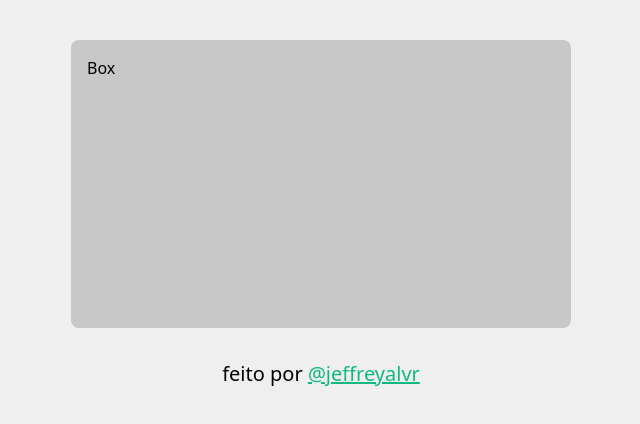
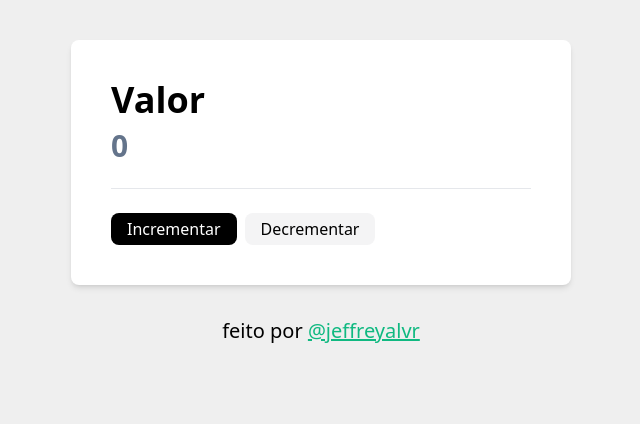
Before and after one commit to jeffreyalvr/incrementador-redux, a React (Vite) app: page / in a window 1280 px wide. Shown: the top 424 px of the page, without its empty margins (319-959 px from the left). Built offline with nearby package versions, Linux system fonts and the light colour scheme.

Commit message:
Adiciona conteúdo e formatação ao Box

```diff
--- a/src/components/Box/index.jsx
+++ b/src/components/Box/index.jsx
@@ -1,5 +1,21 @@
 const Box = () => {
-  return <div className="p-4 h-72 w-full rounded-lg bg-[#C7C7C7]">Box</div>;
+  return (
+    <div className="flex flex-col gap-6 p-10 h-auto w-full rounded-lg bg-[#fff] shadow-none shadow-gray-300/50 sm:shadow-md">
+      <div className="flex flex-col gap-2">
+        <h1 className="text-4xl font-bold">Valor</h1>
+        <h2 className="text-3xl text-slate-500 font-bold">0</h2>
+      </div>
+
+      <div className="flex flex-col gap-2 pt-6 border-t border-bg-[#e4e4e7] sm:flex-row">
+        <button className="px-4 py-1 rounded-lg bg-black text-white hover:opacity-80">
+          Incrementar
+        </button>
+        <button className="px-4 py-1 rounded-lg bg-[#f4f4f5] text-black hover:opacity-80">
+          Decrementar
+        </button>
+      </div>
+    </div>
+  );
 };
 
 export default Box;
```
